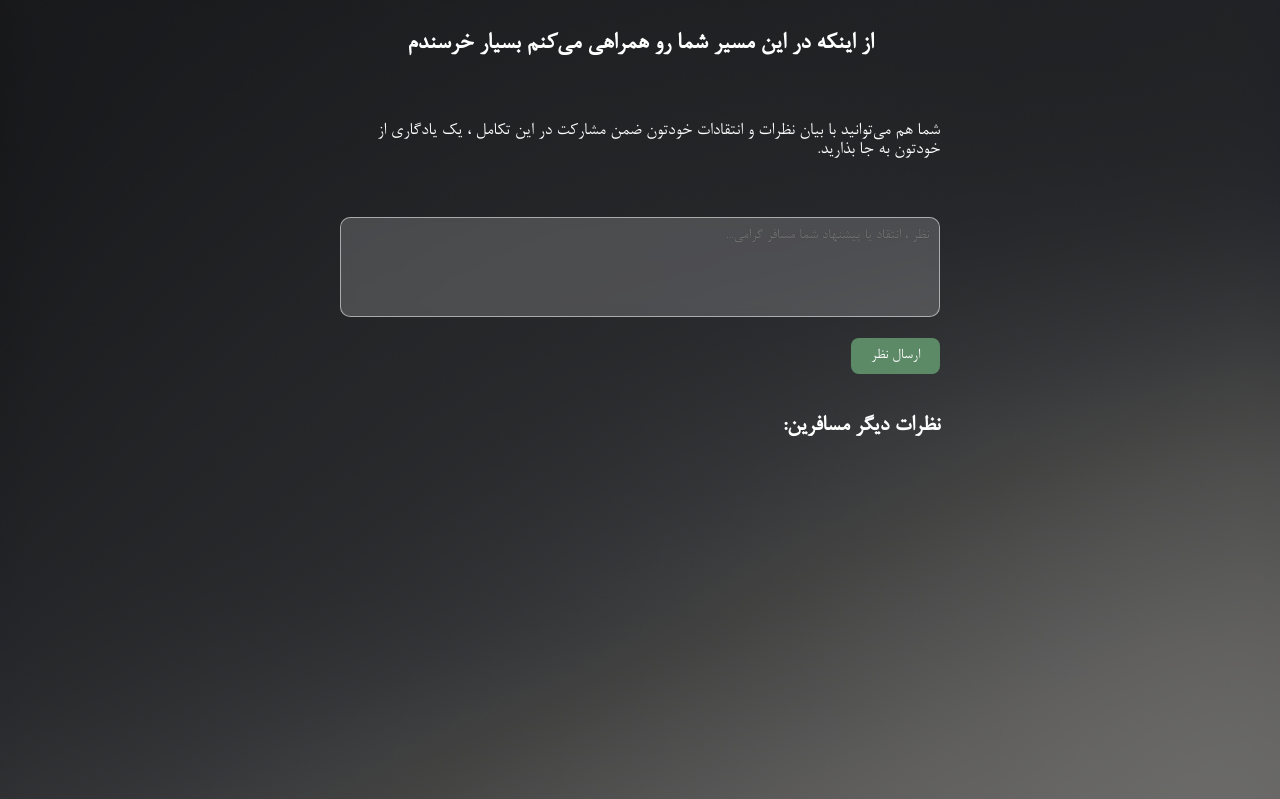
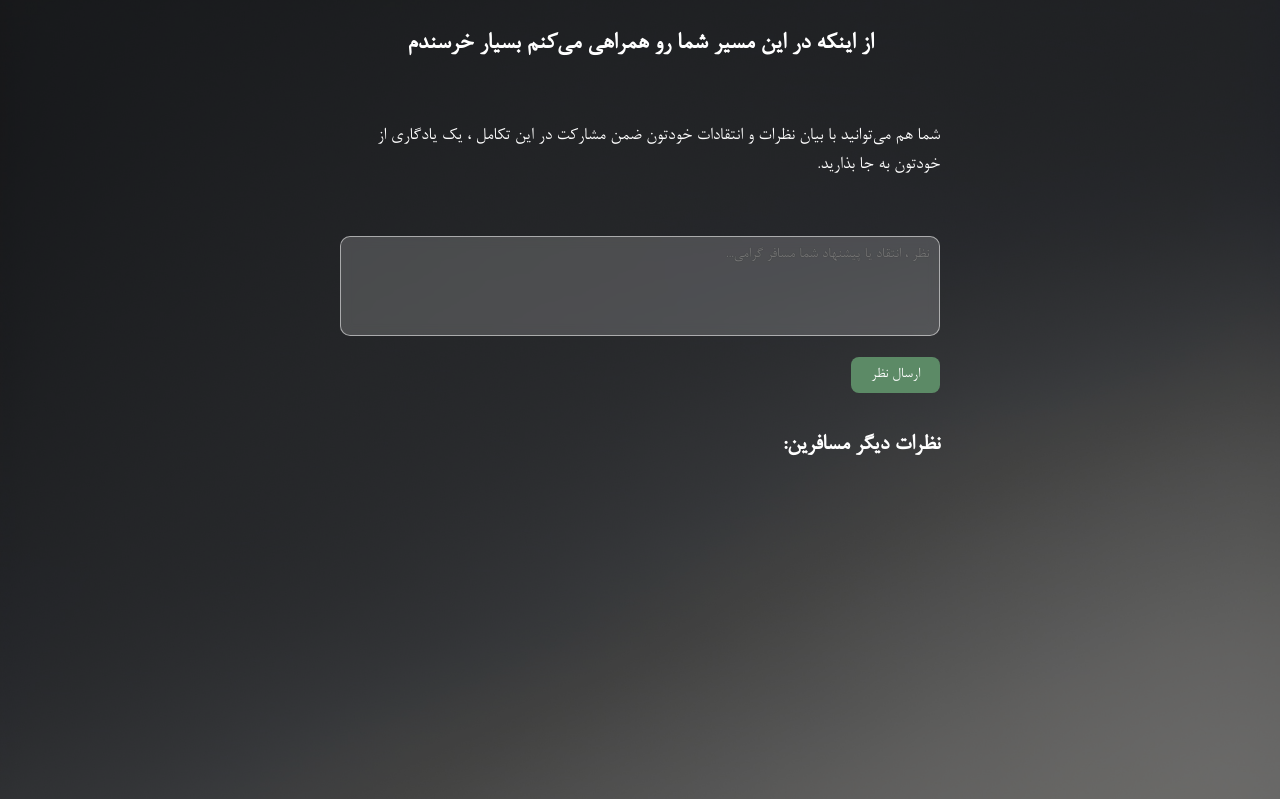
Before and after one commit to Amir-Khansari/Driver, a PHP site: page / in a window 1280 px wide. Shown: the part 18-817 px from the top of the page. Run offline with PHP 8.4, Linux system fonts and the light colour scheme.

Commit message:
style.css

```diff
--- a/style.css
+++ b/style.css
@@ -34,7 +34,7 @@ header h1 {
   max-width: 600px;
   margin: 0 auto;
   font-size: 1.2rem;
-  line-height: 1 ;
+  line-height: 1.5 ;
 }
 
 .form-section,
```
